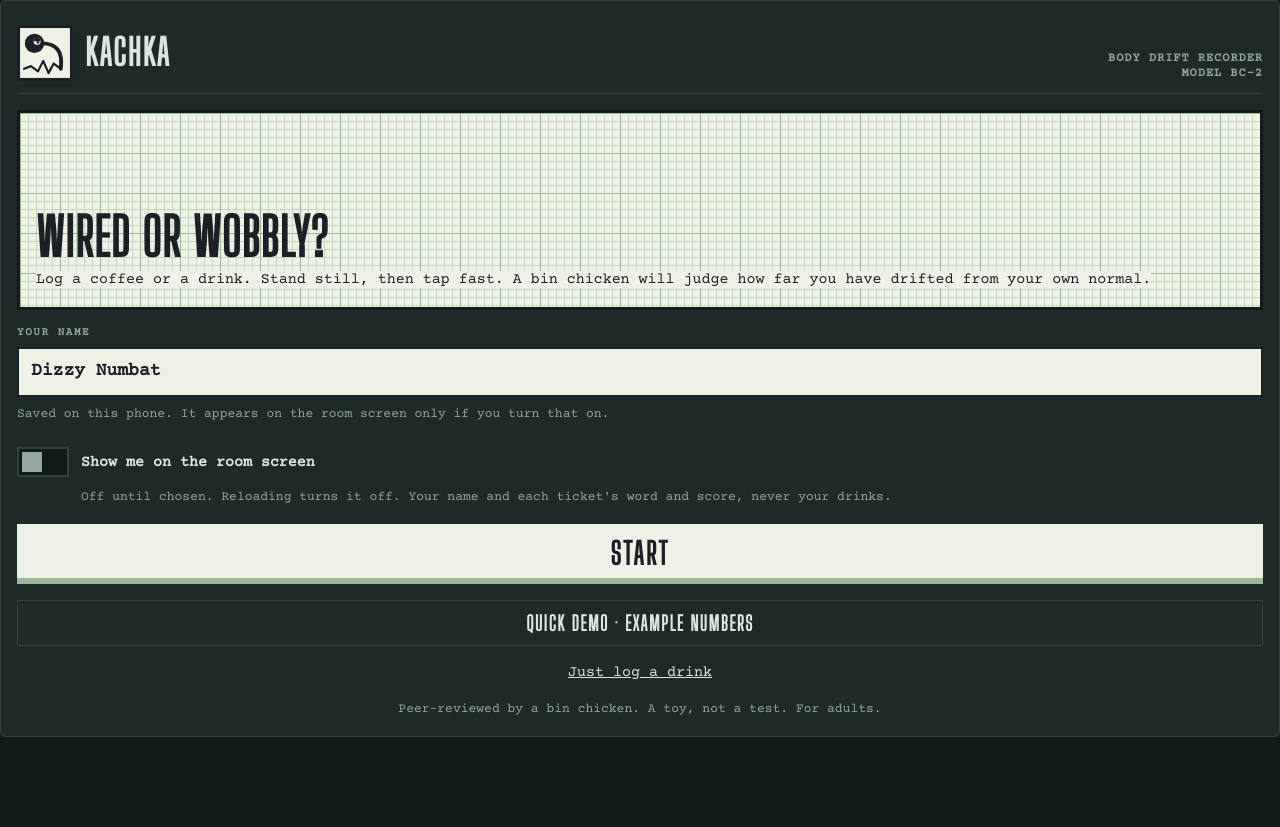
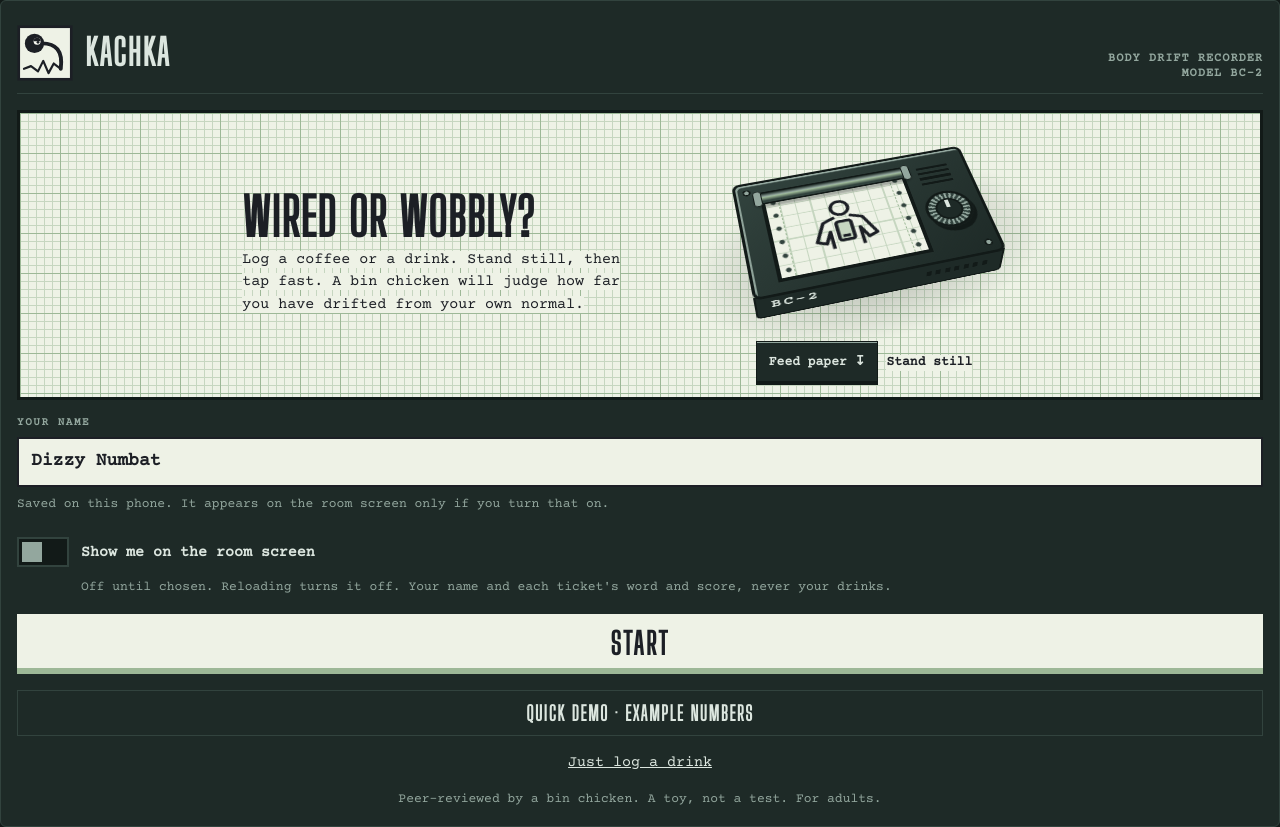
Before and after one commit to bharath-blazecode/tanda, a React (Vite) app: page / in a window 1280 px wide. Before the commit the page ends 800 px from the top, so only its background shows below. Built offline with nearby package versions, Linux system fonts and the light colour scheme.

Commit message:
Give the landing chart a hand-fed dimensional BC-2 recorder

```diff
--- /dev/null
+++ b/src/screens/landing/PaperRecorder.tsx
@@ -0,0 +1,56 @@
+import { useState } from 'react'
+import { Logo } from '../../ui'
+import './recorder.css'
+
+const steps = ['Stand still', 'Tap the squares', 'Read your ticket'] as const
+
+/** Ink printed on the demonstration strip. The adjacent caption carries the same meaning. */
+function InstructionMark({ step }: { step: number }) {
+  if (step === 2) return <Logo />
+  return (
+    <svg viewBox="0 0 80 54" fill="none" stroke="currentColor" strokeWidth="2.8" strokeLinejoin="round">
+      {step === 0 ? <>
+        <circle cx="40" cy="10" r="7" />
+        <path d="M28 50V33l-5 11-7-3 8-18 10-4m12 0 10 4 8 18-7 3-5-11v17" />
+        <rect x="34" y="24" width="12" height="19" rx="2" fill="var(--grid)" />
+        <path d="M37 39h6" />
+      </> : <>
+        <rect x="9" y="7" width="19" height="16" /><rect x="32" y="7" width="19" height="16" fill="currentColor" />
+        <rect x="9" y="27" width="19" height="16" /><rect x="32" y="27" width="19" height="16" />
+        <path d="m58 47-11-9-5-17c-1-4 3-5 5-2l6 11 3-3 12 7-4 16z" fill="var(--chart)" />
+      </>}
+    </svg>
+  )
+}
+
+export function PaperRecorder() {
+  // The feed number also restarts a single mechanical stroke when presses interrupt one another.
+  const [feed, setFeed] = useState(0)
+  const step = feed % steps.length
+  const previous = (step + steps.length - 1) % steps.length
+  return (
+    <div className="recorder">
+      <div className="recorder-stage" aria-hidden="true">
+        <div className="recorder-deck">
+          <div className="recorder-front"><b>BC-2</b><i /></div>
+          <div className="recorder-side" />
+          <div className="recorder-window">
+            <div key={feed} className={feed ? 'recorder-paper recorder-paper--feed' : 'recorder-paper'}>
+              <div><InstructionMark step={previous} /></div>
+              <div><InstructionMark step={step} /></div>
+            </div>
+          </div>
+          <span className="recorder-roller" />
+          <span className="recorder-grille" />
+          <span className="recorder-wheel"><i style={{ transform: `rotate(${feed * 120}deg)` }} /></span>
+        </div>
+      </div>
+      <div className="recorder-controls">
+        <button type="button" className="recorder-key" onClick={() => setFeed(n => n + 1)}>
+          Feed paper <span aria-hidden="true">↧</span>
+        </button>
+        <span className="recorder-caption" role="status" aria-atomic="true">{steps[step]}</span>
+      </div>
+    </div>
+  )
+}
--- a/src/screens/landing/index.tsx
+++ b/src/screens/landing/index.tsx
@@ -5,6 +5,7 @@ import { Link, useLocation, useNavigate } from 'react-router'
 import { ChartWindow, Housing, Key, Plate, Printed, Toggle } from '../../ui'
 import { load, setRoomSharing, update } from '../../store/local'
 import { withdrawFromRoom } from '../../api/room'
+import { PaperRecorder } from './PaperRecorder'
 import { eraseEverything } from '../privacy/erase'
 
 const NAME_MAX = 16
@@ -66,24 +67,17 @@ export function Landing() {
       <Plate serial={'Body drift recorder\nModel BC-2'} />
 
       {/* First visit carries the name field, so the chart gives up height to keep the keys above the fold. */}
-      <ChartWindow bottom style={{ flex: 1, minHeight: returning ? 260 : 200 }}>
+      <ChartWindow className="landing-chart" style={{ flex: 1, minHeight: returning ? 260 : 200 }}>
         <Printed>
-          <h2
-            style={{
-              margin: '0 0 var(--s2)',
-              font: '900 clamp(34px, 11vw, 52px)/0.9 var(--display)',
-              letterSpacing: '.02em',
-              textTransform: 'uppercase',
-              textWrap: 'balance',
-            }}
-          >
+          <h2>
             Wired or wobbly?
           </h2>
-          <p style={{ margin: 0, maxWidth: '30ch', background: 'var(--chart)', display: 'inline' }}>
+          <p>
             Log a coffee or a drink. Stand still, then tap fast. A bin chicken will judge how far you
             have drifted from your own normal.
           </p>
         </Printed>
+        <PaperRecorder />
       </ChartWindow>
 
       {eraseError && <p role="status">{eraseError}</p>}
--- /dev/null
+++ b/src/screens/landing/recorder.css
@@ -0,0 +1,145 @@
+/* The operator's chart contains a hand-fed model of the BC-2. All mechanics belong to Landing. */
+.landing-chart {
+  display: grid;
+  grid-template-columns: minmax(0, 1fr) minmax(0, 1fr);
+  align-items: center;
+  container-type: inline-size;
+}
+.landing-chart > .k-window__printed { max-width: 46ch; justify-self: end; }
+.landing-chart h2 {
+  margin: 0 0 var(--s2);
+  font: 900 clamp(34px, 11vw, 52px)/.9 var(--display);
+  letter-spacing: .02em; text-transform: uppercase; text-wrap: balance;
+}
+.landing-chart .k-window__printed p {
+  margin: 0; max-width: 30ch; background: var(--chart); display: inline;
+}
+.recorder { width: 100%; max-width: 28rem; justify-self: start; padding: 0 var(--s3) var(--s3); }
+.recorder-stage {
+  position: relative;
+  font-size: 11px;
+  font-size: clamp(9px, 2.15cqi, 19px);
+  height: 12em;
+  padding-bottom: 1em;
+  display: grid;
+  place-items: center;
+  perspective: 42em;
+}
+.recorder-stage::before {
+  content: ""; position: absolute; inset: 14% 1% 0;
+  background: radial-gradient(ellipse at center, #121a1850, transparent 62%);
+  transform: translate(.25em,.65em) rotate(-12deg);
+}
+.recorder-deck {
+  position: relative;
+  width: 13em;
+  height: 7.8em;
+  transform-style: preserve-3d;
+  transform: rotateX(40deg) rotateZ(-14deg);
+  border: .18em solid var(--bench);
+  border-radius: .42em;
+  background:
+    radial-gradient(circle at .57em .56em, var(--housing-dim) .12em, var(--bench) .14em .21em, transparent .22em),
+    radial-gradient(circle at calc(100% - .57em) calc(100% - .56em), var(--housing-dim) .12em, var(--bench) .14em .21em, transparent .22em),
+    linear-gradient(145deg, var(--housing-hi), var(--housing));
+  box-shadow: inset .1em .12em 0 var(--housing-dim);
+}
+.recorder-front, .recorder-side {
+  position: absolute;
+  background: var(--housing);
+  border: .12em solid var(--bench);
+}
+.recorder-front {
+  left: -.14em; right: -.14em; top: 100%; height: 1.85em;
+  transform-origin: top;
+  transform: rotateX(-90deg);
+  display: flex; align-items: center; justify-content: space-between;
+  padding: 0 .7em;
+  border-radius: 0 0 .26em .26em;
+}
+.recorder-front b { font: 700 .85em/1 var(--mono); color: var(--housing-ink); letter-spacing: .12em; }
+.recorder-front i { width: 3.3em; height: .38em; background: repeating-linear-gradient(90deg,var(--bench) 0 .25em,transparent .25em .5em); }
+.recorder-side {
+  top: 0; bottom: 0; left: 100%; width: 1.85em;
+  transform-origin: left; transform: rotateY(90deg);
+  background: var(--bench);
+}
+.recorder-window {
+  position: absolute; left: 1.2em; top: .95em; width: 8em; height: 5.9em;
+  overflow: hidden; border: .23em solid var(--bench); background-color: var(--chart);
+}
+.recorder-paper { height: 200%; transform: translateY(-50%); }
+.recorder-paper > div {
+  position: relative;
+  height: 50%; display: grid; place-items: center;
+  background: repeating-linear-gradient(0deg, transparent 0 .74em, var(--grid) .74em .8em),
+              repeating-linear-gradient(90deg, var(--chart) 0 .74em, var(--grid) .74em .8em);
+}
+.recorder-paper > div::before, .recorder-paper > div::after {
+  content: ""; position: absolute; top: 0; bottom: 0; width: .6em;
+  background: radial-gradient(circle at 50% .45em, var(--housing-hi) .12em, transparent .16em) repeat-y center top / 100% .92em;
+}
+.recorder-paper > div::before { left: .15em; border-right: 1px dashed var(--grid-strong); }
+.recorder-paper > div::after { right: .15em; border-left: 1px dashed var(--grid-strong); }
+.recorder-paper svg { width: 70%; height: 78%; color: var(--ink); }
+.recorder-roller {
+  position: absolute; left: .85em; top: .67em; width: 8.72em; height: .9em;
+  border: .12em solid var(--bench); border-radius: .36em;
+  background: linear-gradient(var(--housing), var(--housing-dim) 34%, var(--grid-strong) 43%, var(--housing-hi) 80%);
+  box-shadow: 0 .24em .14em #121a1855;
+}
+.recorder-roller::before, .recorder-roller::after {
+  content: ""; position: absolute; top: -.22em; bottom: -.22em; width: .5em;
+  border: .1em solid var(--bench); border-radius: .2em; background: var(--housing-dim);
+}
+.recorder-roller::before { left: -.12em; }
+.recorder-roller::after { right: -.12em; }
+.recorder-grille {
+  position: absolute; right: .95em; top: 1em; width: 1.8em; height: 1.4em;
+  background: repeating-linear-gradient(var(--bench) 0 .17em, transparent .17em .38em);
+}
+.recorder-wheel {
+  position: absolute; right: .62em; top: 3.15em; width: 2.55em; height: 2.55em; border-radius: 50%;
+  border: .16em solid var(--bench); transform: translateZ(.22em);
+  background: repeating-conic-gradient(var(--housing-dim) 0 7deg, var(--housing-hi) 7deg 15deg);
+  box-shadow: .12em .3em 0 var(--bench);
+}
+.recorder-wheel i {
+  display: block; position: absolute; inset: 17%; border-radius: 50%; border: .12em solid var(--bench);
+  background: linear-gradient(90deg, transparent 43%, var(--housing-ink) 43% 57%, transparent 57%) center top / 100% 42% no-repeat, var(--housing);
+}
+.recorder-controls {
+  display: flex; align-items: center; justify-content: center; gap: var(--s2); flex-wrap: wrap;
+}
+.recorder-caption { font: 700 13px/1.2 var(--mono); background: var(--chart); }
+.recorder-key {
+  font: 700 13px/1.2 var(--mono); color: var(--housing-ink); background: var(--housing);
+  min-height: 44px; padding: 0 var(--s3); border: 1px solid var(--bench);
+  box-shadow: inset 0 -3px var(--bench), inset 0 1px var(--housing-dim);
+  cursor: pointer; touch-action: manipulation;
+}
+.recorder-key:active { box-shadow: inset 0 3px var(--bench); }
+@media (prefers-reduced-motion: no-preference) {
+  .recorder-paper--feed { animation: recorder-advance 260ms cubic-bezier(.3,.02,.18,1); }
+  .recorder-wheel i { transition: transform 260ms ease-out; }
+  @keyframes recorder-advance { from { transform: translateY(0); } to { transform: translateY(-50%); } }
+}
+@container (max-width: 540px) {
+  .landing-chart > .k-window__printed { display: contents; }
+  .landing-chart h2 { grid-area: 1 / 1; margin: var(--s3); }
+  .landing-chart .k-window__printed p {
+    grid-area: 2 / 1 / 3 / -1; margin: 0 var(--s3) var(--s3); max-width: 44ch;
+  }
+  .recorder { grid-area: 1 / 2; padding: 0 var(--s2) var(--s3) 0; }
+  .recorder-controls { flex-direction: column; gap: var(--s1); }
+  .recorder-caption { text-align: center; }
+}
+@media (max-width: 310px) {
+  .landing-chart { display: flex; flex-direction: column; }
+  .landing-chart h2 { align-self: start; }
+  .recorder { display: flex; align-items: center; justify-content: center; gap: var(--s2); }
+}
+@supports not (transform-style: preserve-3d) {
+  .recorder-deck { transform: none; }
+  .recorder-front, .recorder-side { display: none; }
+}
```
